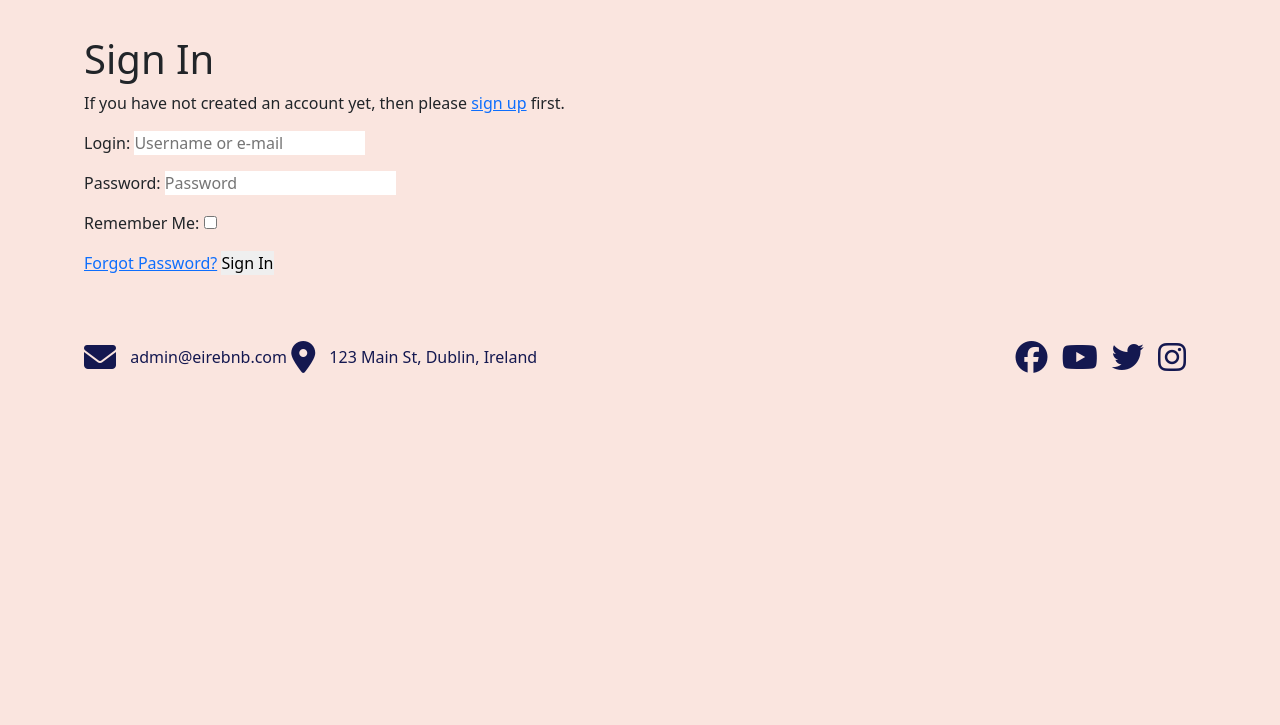
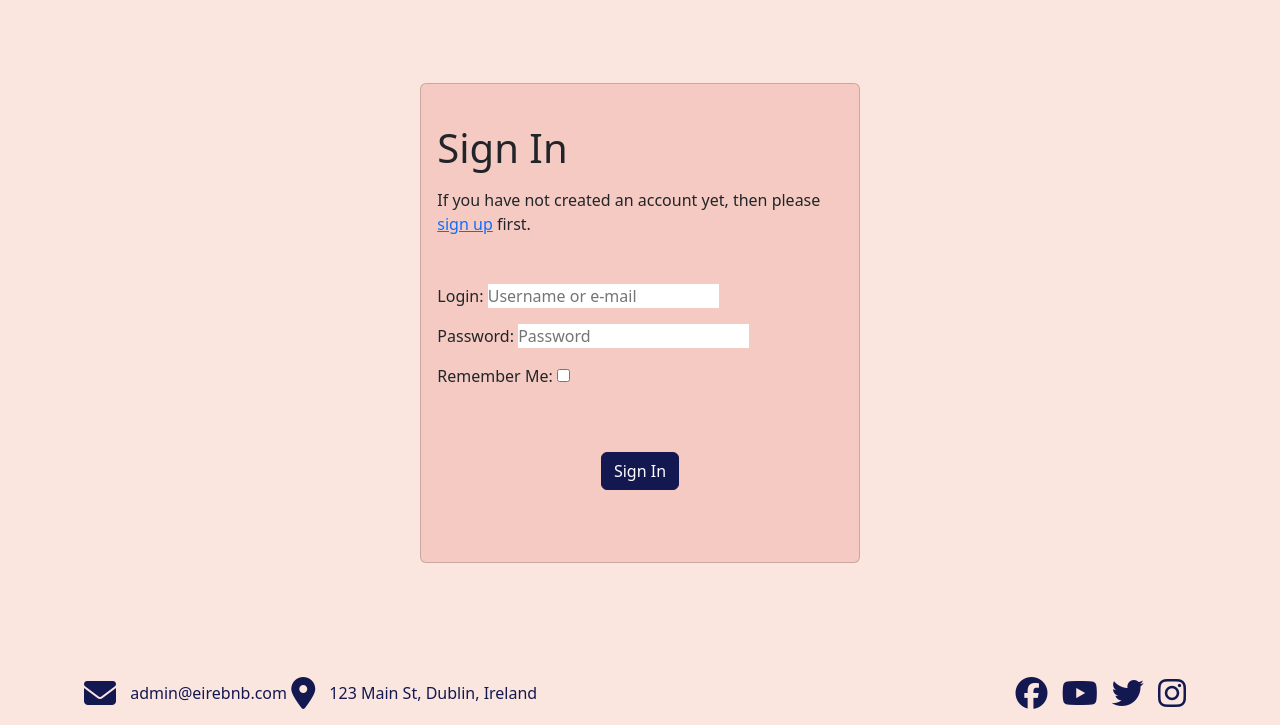
Before and after one commit to AmeenNoor/eire-bnb, a Django app: page /accounts/login/ in a window 1280 px wide. Shown: the part 96-821 px from the top of the page. Before the commit the page ends 469 px from the top, so only its background shows below. Run offline with Django 3.2, Linux system fonts and the light colour scheme; some libraries are stand-ins or nearby versions; some web fonts are replaced.

Commit message:
Add styles to login and signup pages

```diff
--- a/static/css/styles.css
+++ b/static/css/styles.css
@@ -149,3 +149,8 @@ footer a {
 .booking-history h1 {
     text-align: center;
 }
+
+.custom-card {
+    background-color: #F5CAC2 !important;
+
+}
--- a/templates/allauth/account/login.html
+++ b/templates/allauth/account/login.html
@@ -1,46 +1,33 @@
-{% extends "account/base.html" %}
+{% extends "account/base.html" %} {% load i18n %} {% block head_title %} {%
+trans "Sign In" %} {% endblock %} {% block content %}
+<div class="container mt-5 mb-5">
+  <div class="row justify-content-center">
+    <div class="col-md-5">
+      <div class="card custom-card">
+        <div class="card-body">
+          <h1 class="card-title mt-4 mb-3">{% trans "Sign In" %}</h1>
+          <p class="card-text">
+            {% blocktrans %}If you have not created an account yet, then please
+            <a href="{{ signup_url }}">sign up</a> first.{% endblocktrans %}
+          </p>
 
-{% load i18n %}
-{% load account socialaccount %}
-
-{% block head_title %}{% trans "Sign In" %}{% endblock %}
-
-{% block content %}
-
-<h1>{% trans "Sign In" %}</h1>
-
-{% get_providers as socialaccount_providers %}
-
-{% if socialaccount_providers %}
-<p>{% blocktrans with site.name as site_name %}Please sign in with one
-of your existing third party accounts. Or, <a href="{{ signup_url }}">sign up</a>
-for a {{ site_name }} account and sign in below:{% endblocktrans %}</p>
-
-<div class="socialaccount_ballot">
-
-  <ul class="socialaccount_providers">
-    {% include "socialaccount/snippets/provider_list.html" with process="login" %}
-  </ul>
-
-  <div class="login-or">{% trans 'or' %}</div>
-
+          <form class="login mt-5 mb-5" method="POST" action="{% url 'account_login' %}">
+            {% csrf_token %} {{ form.as_p }} {% if redirect_field_value %}
+            <input
+              type="hidden"
+              name="{{ redirect_field_name }}"
+              value="{{ redirect_field_value }}"
+            />
+            {% endif %}
+            <div class="d-flex justify-content-center">
+                <button class="btn btn-primary mt-5 mb-2" style="background-color: #141850; border-color: #141850;" type="submit">
+                    {% trans "Sign In" %}
+                </button>
+            </div>
+          </form>
+        </div>
+      </div>
+    </div>
+  </div>
 </div>
-
-{% include "socialaccount/snippets/login_extra.html" %}
-
-{% else %}
-<p>{% blocktrans %}If you have not created an account yet, then please
-<a href="{{ signup_url }}">sign up</a> first.{% endblocktrans %}</p>
-{% endif %}
-
-<form class="login" method="POST" action="{% url 'account_login' %}">
-  {% csrf_token %}
-  {{ form.as_p }}
-  {% if redirect_field_value %}
-  <input type="hidden" name="{{ redirect_field_name }}" value="{{ redirect_field_value }}" />
-  {% endif %}
-  <a class="button secondaryAction" href="{% url 'account_reset_password' %}">{% trans "Forgot Password?" %}</a>
-  <button class="primaryAction" type="submit">{% trans "Sign In" %}</button>
-</form>
-
 {% endblock %}
--- a/templates/allauth/base.html
+++ b/templates/allauth/base.html
@@ -1,6 +1,8 @@
+{% load static %}
 <!DOCTYPE html>
 <html>
   <head>
+    <link rel="stylesheet" href="{% static 'css/styles.css' %}" />
     <link
       href="https://cdn.jsdelivr.net/npm/bootstrap@5.3.2/dist/css/bootstrap.min.css"
       rel="stylesheet"
```
Also changed, not shown: templates/allauth/account/signup.html (+25 -11 lines), README.md.
